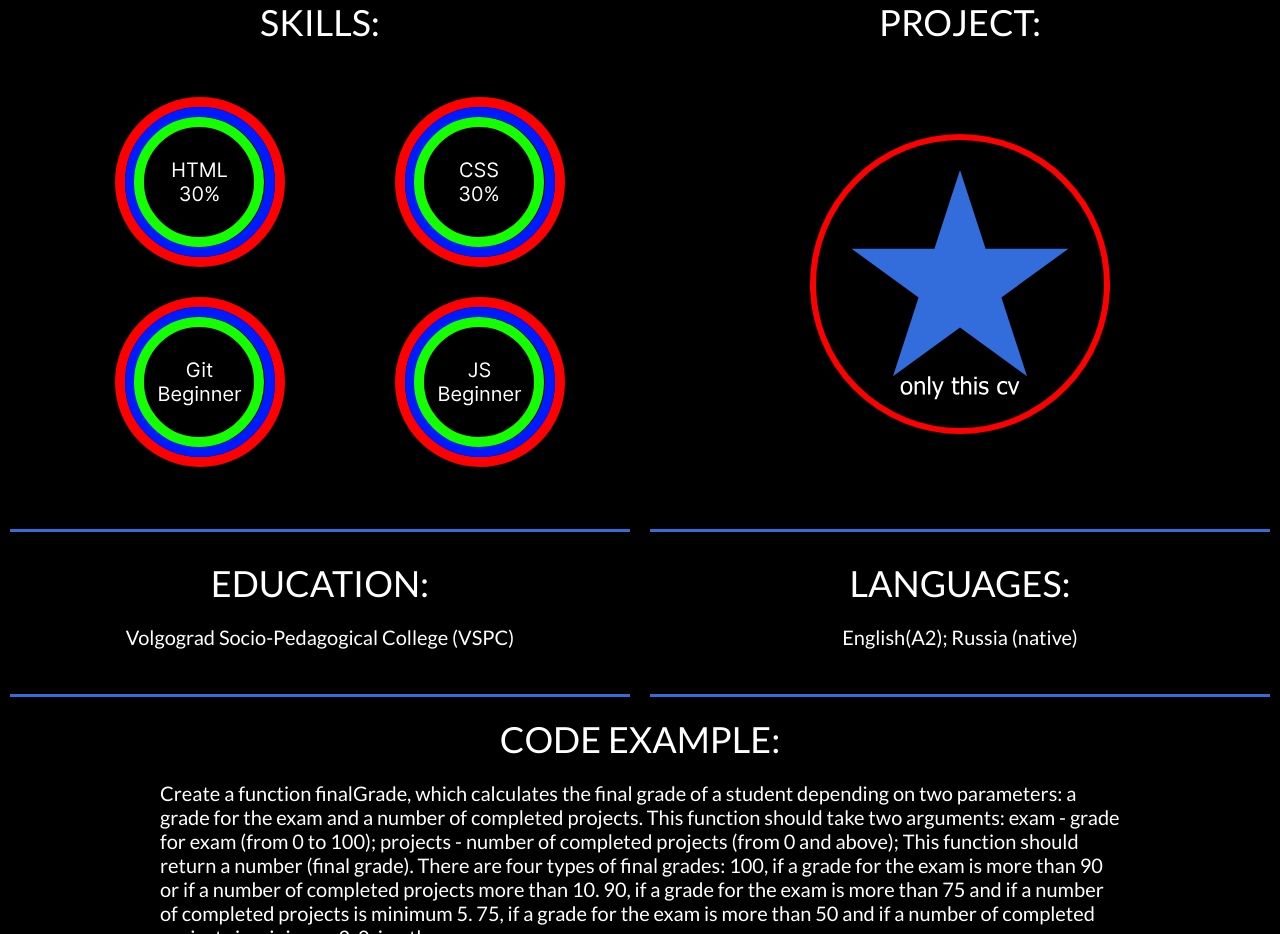
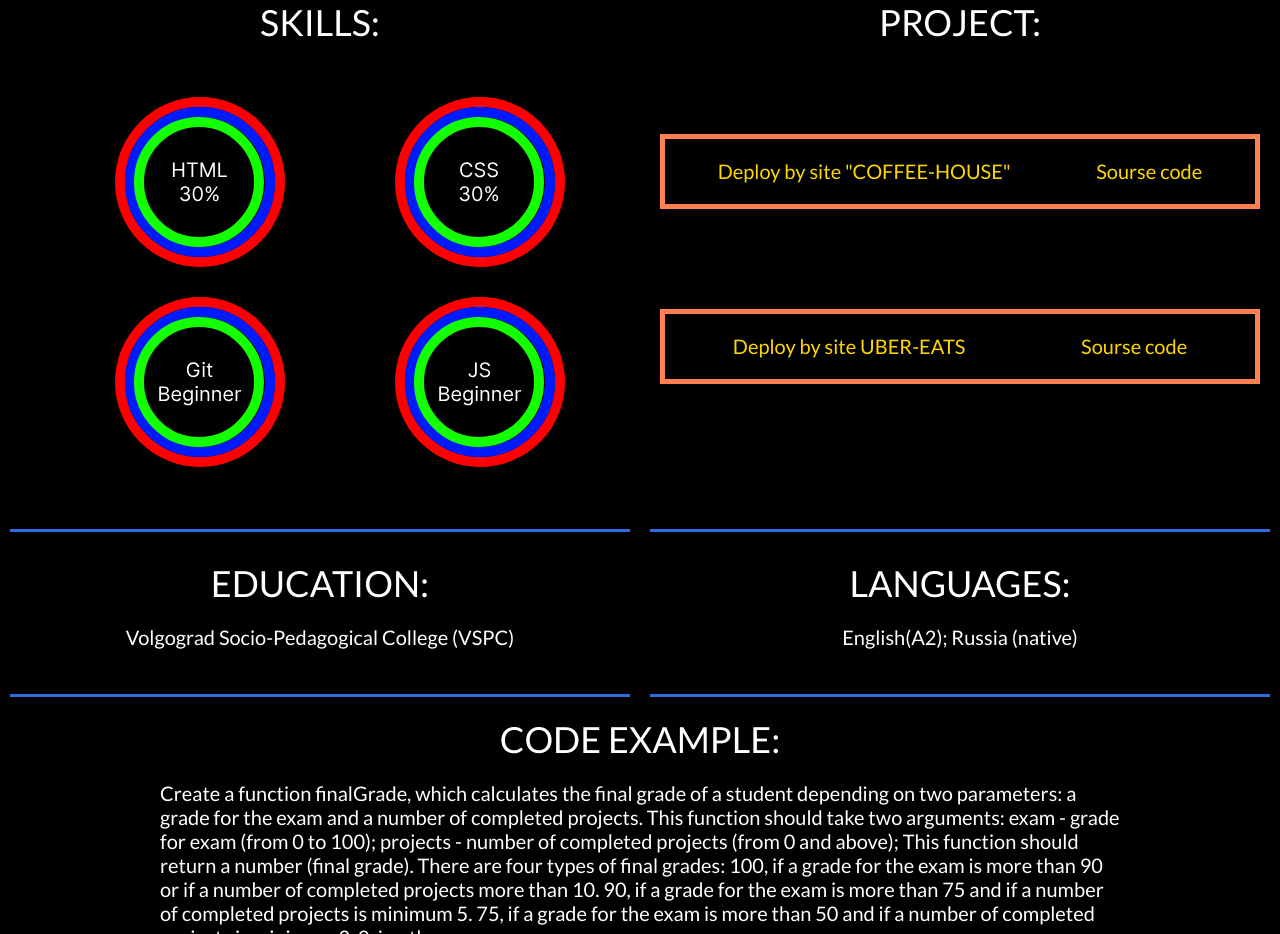
Before and after one commit to BogdanSumarokov/rsschool-cv, a plain HTML site: page index.html in a window 1280 px wide. Shown: the part 980-1914 px from the top of the page. Drawn offline with Linux system fonts and the light colour scheme.

Commit message:
fix: add project

```diff
--- a/index.html
+++ b/index.html
@@ -62,7 +62,14 @@
             </section>
             <section class="section" id="projects">
                 <h2 class="section-title">Project:</h2>
-                <a href="https://github.com/BogdanSumarokov/rsschool-cv"><img src="./assets/svg/projectCV.svg" alt="project.svg"></a>
+                <div class="project">
+                    <a href="https://bogdansumarokov.github.io/COFFEE-HOUSE/" class="coffee">Deploy by site "COFFEE-HOUSE"</a>
+                    <a href="https://github.com/BogdanSumarokov/COFFEE-HOUSE" class="coffee">Sourse code</a>
+                </div>
+                <div class="project">
+                    <a href="https://bogdansumarokov.github.io/UBER-EATS/#hero" class="uber">Deploy by site UBER-EATS</a>
+                    <a href="https://github.com/BogdanSumarokov/UBER-EATS" class="uber">Sourse code</a>
+                </div>
             </section>
             <section class="section" id="education">
                 <h2 class="section-title">Education:</h2>
--- a/style.css
+++ b/style.css
@@ -153,3 +153,16 @@ pre {
         width: 1280px;
     }
 }
+.project{
+    height: 75px;
+    padding: 10px;
+    border: 5px solid coral;
+    margin: 100px auto;
+    display: flex;
+    justify-content: space-around;
+    align-items: center;
+}
+.project>a{
+    text-decoration: none;
+    color: gold;
+}
```
